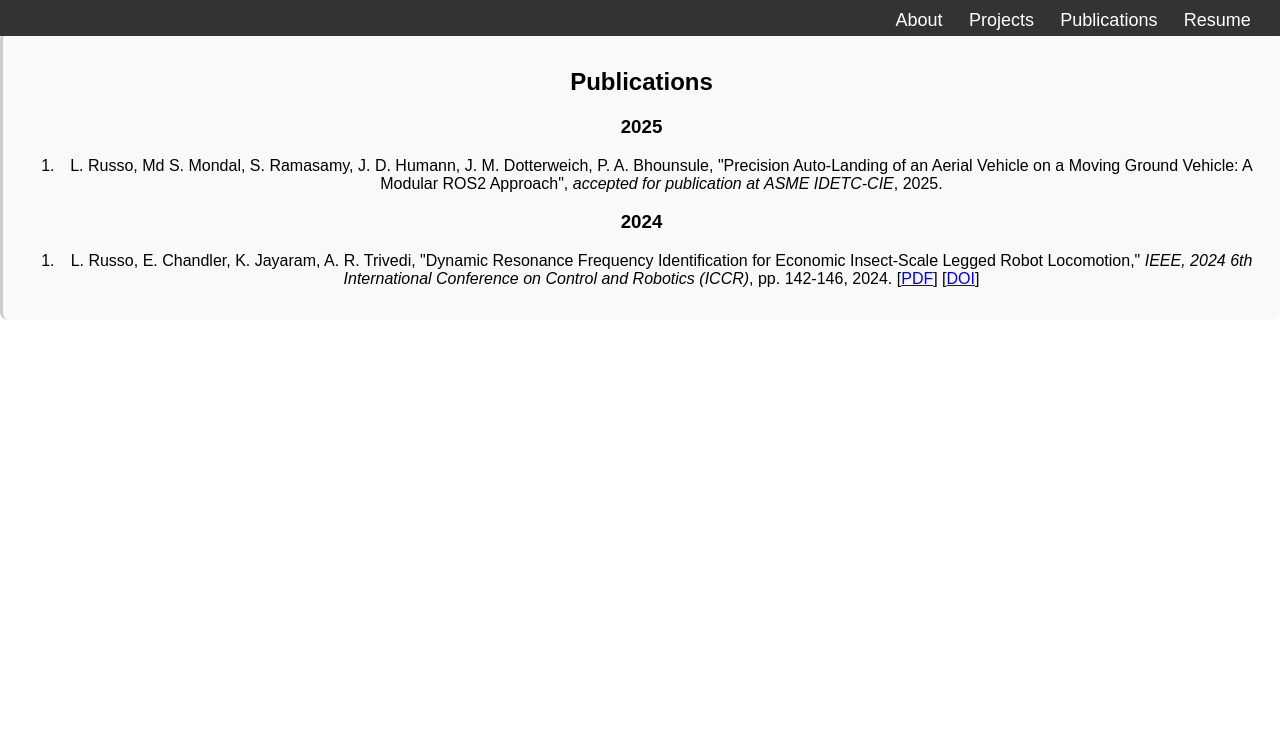
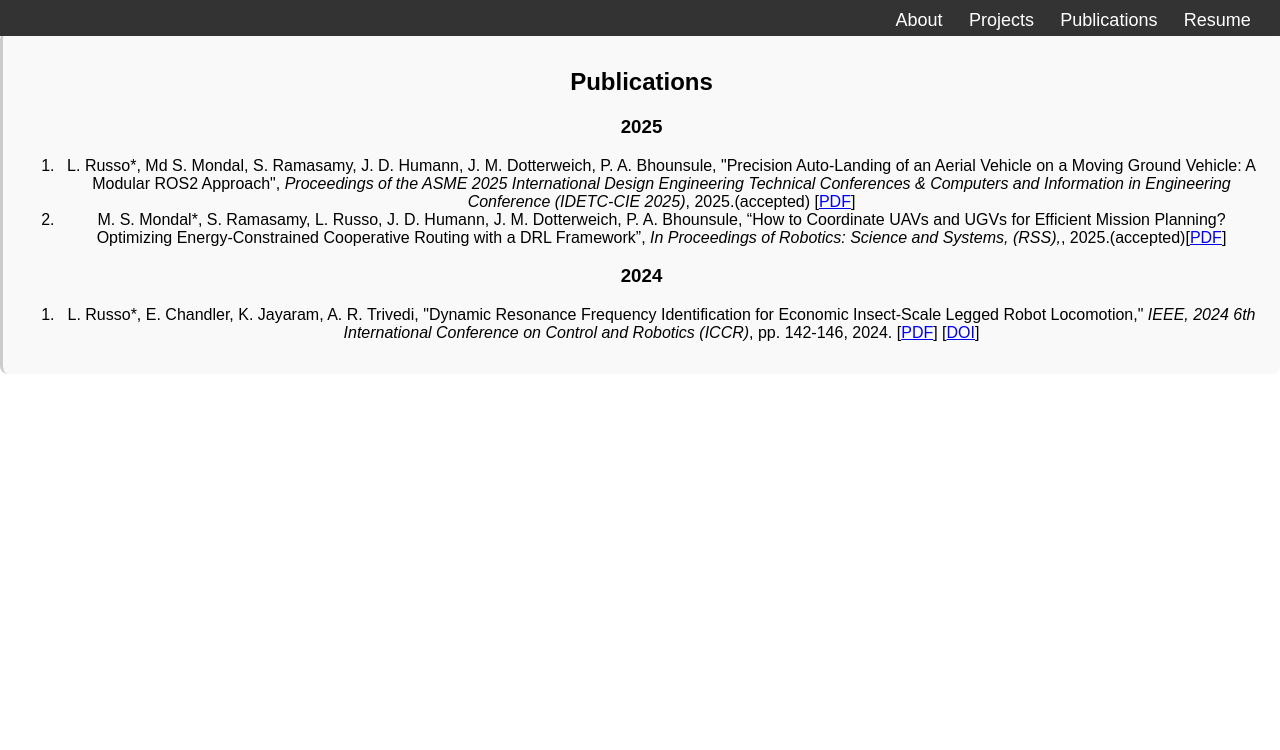
Before and after one commit to Aliothy/luca_russo_portfolio, a plain HTML site: page index.html in a window 1280 px wide. Both pictures are taken after a click on the link "Publications". Shown: the top 750 px of the page. Drawn offline with nearby package versions, Linux system fonts and the light colour scheme.

Commit message:
Update Papers

```diff
--- a/index.html
+++ b/index.html
@@ -208,14 +208,17 @@
             <h3>2025</h3>
             <ol>
             <li>
-                L. Russo, Md S. Mondal, S. Ramasamy, J. D. Humann, J. M. Dotterweich, P. A. Bhounsule, "Precision Auto-Landing of an Aerial Vehicle on a Moving Ground Vehicle: A Modular ROS2 Approach", <i>accepted for publication at</i> <em> ASME IDETC-CIE</em>, 2025.
+                L. Russo*, Md S. Mondal, S. Ramasamy, J. D. Humann, J. M. Dotterweich, P. A. Bhounsule, "Precision Auto-Landing of an Aerial Vehicle on a Moving Ground Vehicle: A Modular ROS2 Approach", <i>Proceedings of the ASME 2025 International Design Engineering Technical Conferences & Computers and Information in Engineering Conference (IDETC-CIE 2025)</i>, 2025.(accepted) [<a href="./files/papers/Paper_2025_ASME_PrecisionLanding.pdf" target="_blank">PDF</a>]
+            </li>
+            <li>
+                M. S. Mondal*, S. Ramasamy, L. Russo, J. D. Humann, J. M. Dotterweich, P. A. Bhounsule, “How to Coordinate UAVs and UGVs for Efficient Mission Planning? Optimizing Energy-Constrained Cooperative Routing with a DRL Framework”, <i> In Proceedings of Robotics: Science and Systems, (RSS),</i>, 2025.(accepted)[<a href="./files/papers/RSS_2025.pdf" target="_blank">PDF</a>]
             </li>
             </ol>
 
             <h3>2024</h3>
             <ol>
             <li>
-                L. Russo, E. Chandler, K. Jayaram, A. R. Trivedi, "Dynamic Resonance Frequency Identification for Economic Insect-Scale Legged Robot Locomotion," <em>IEEE, 2024 6th International Conference on Control and Robotics (ICCR)</em>,  pp. 142-146, 2024. [<a href="./files/Dynamic_Resonance_Frequency_Identification_for_Economic_Insect-Scale_Legged_Robot_Locomotion.pdf" target="_blank">PDF</a>] [<a href="https://ieeexplore.ieee.org/document/10927506" target="_blank">DOI</a>]
+                L. Russo*, E. Chandler, K. Jayaram, A. R. Trivedi, "Dynamic Resonance Frequency Identification for Economic Insect-Scale Legged Robot Locomotion," <em>IEEE, 2024 6th International Conference on Control and Robotics (ICCR)</em>,  pp. 142-146, 2024. [<a href="./files/papers/Dynamic_Resonance_Frequency_Identification_for_Economic_Insect-Scale_Legged_Robot_Locomotion.pdf" target="_blank">PDF</a>] [<a href="https://ieeexplore.ieee.org/document/10927506" target="_blank">DOI</a>]
             </li>
             </ol>
             </div>
```
Also changed, not shown: 5 other files.
